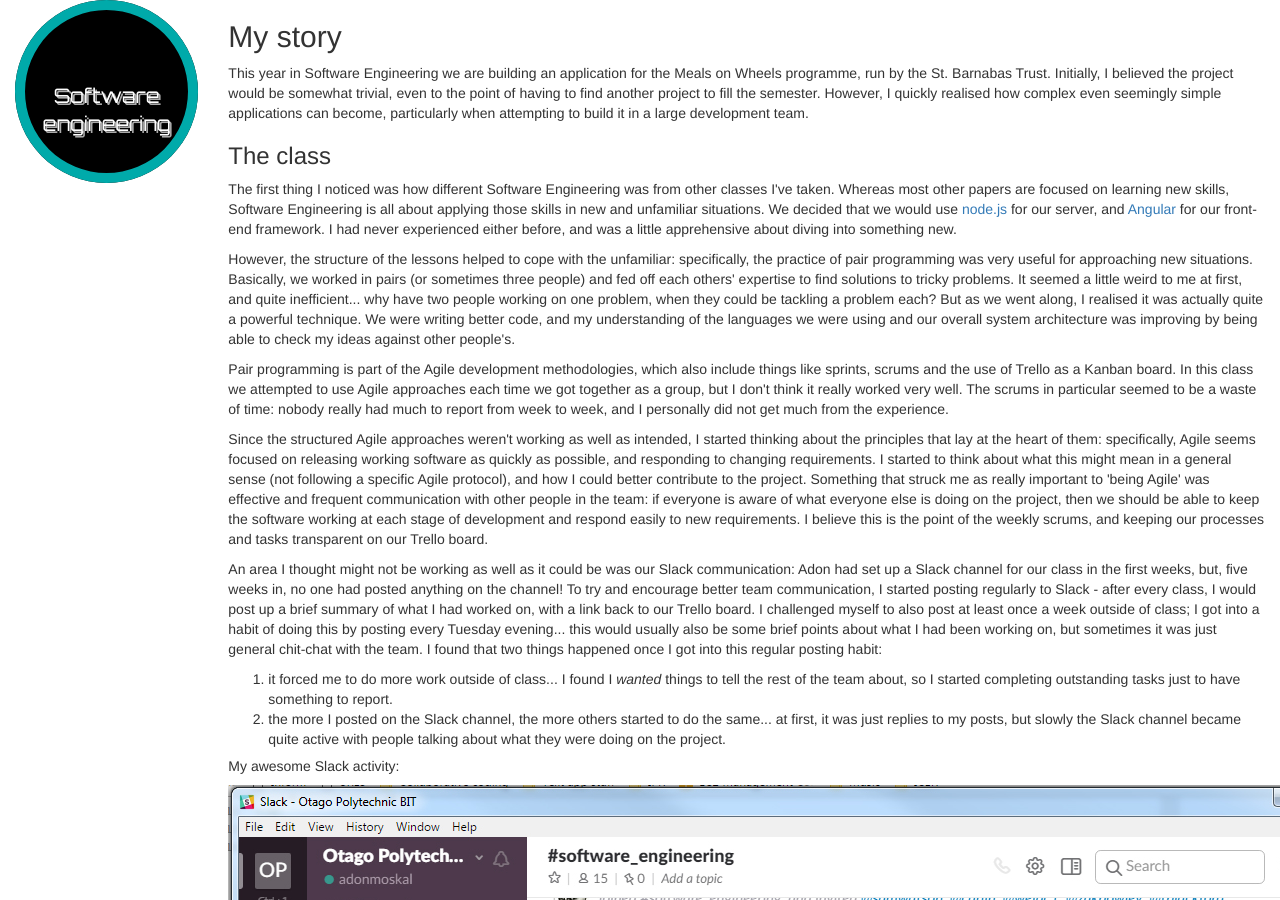
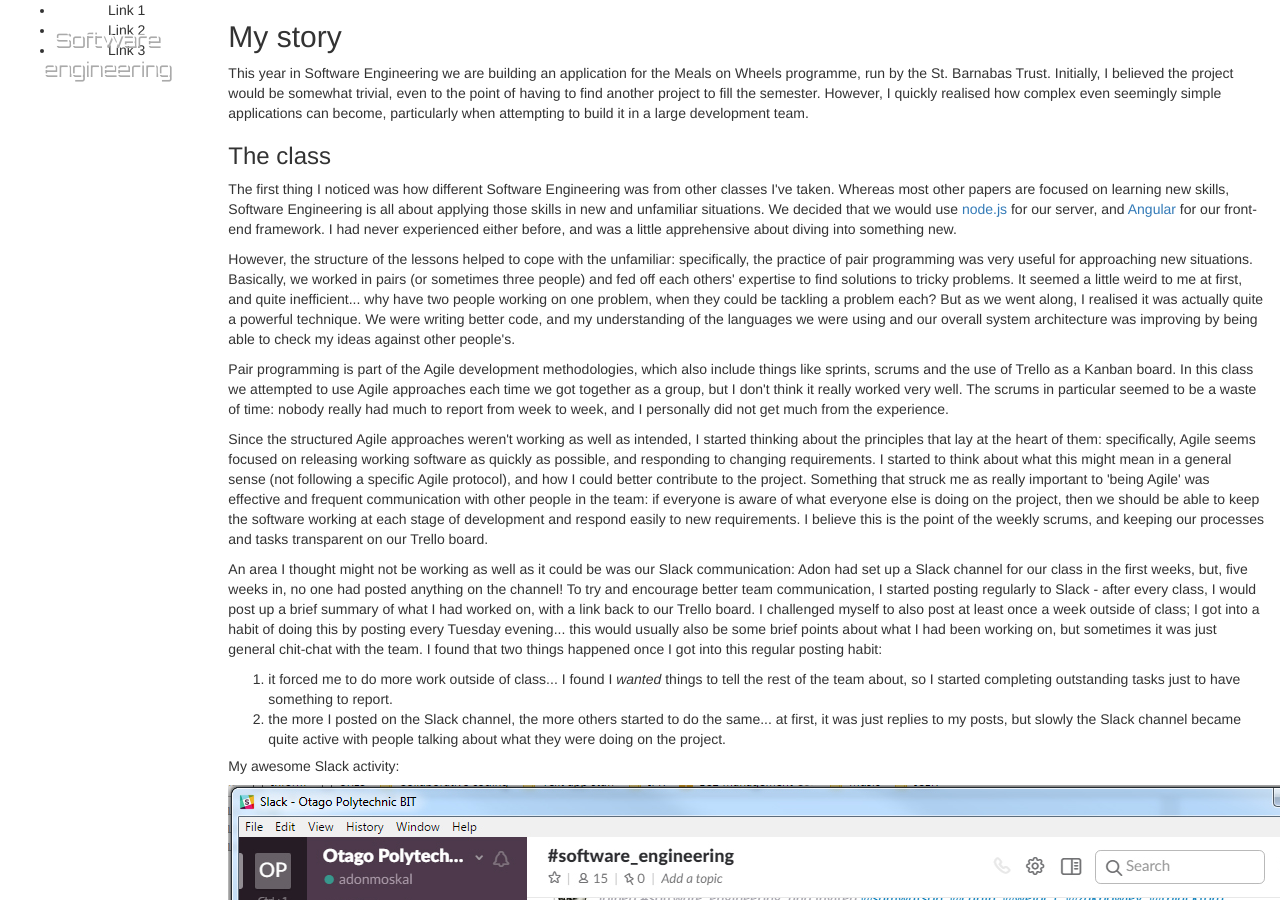
Before and after one commit to dfenders/portfolio, a Jekyll site: the page built from soften.html, in a window 1280 px wide and 900 px high. Built offline with Jekyll 4.4.1, drawn with Linux system fonts in a browser that asks for light colours.

Commit message:
Update page.html

```diff
--- a/_layouts/page.html
+++ b/_layouts/page.html
@@ -4,7 +4,14 @@ layout: default
 <div class="row">
 	<div class="col-md-2 alignMiddle">
 		<div class="circleText smaller">{{ page.header }}</div>
-		<div class="circle"></div>
+		<div class="circleSmall"></div>
+		<div>
+			<ul>
+				<li>Link 1</li>
+				<li>Link 2</li>
+				<li>Link 3</li>
+			</ul>
+		</div>
 	</div>
   <div class="col-md-10">
 	  <h2>My story</h2>
```
